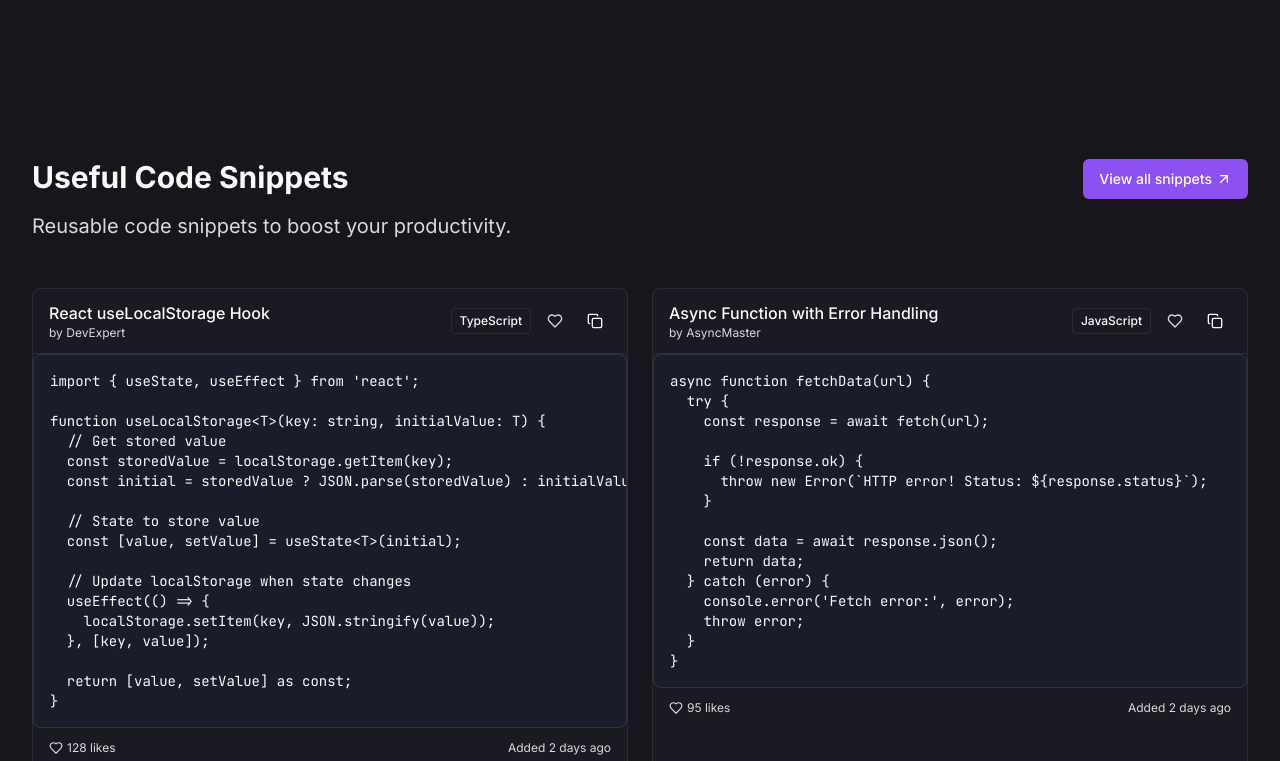
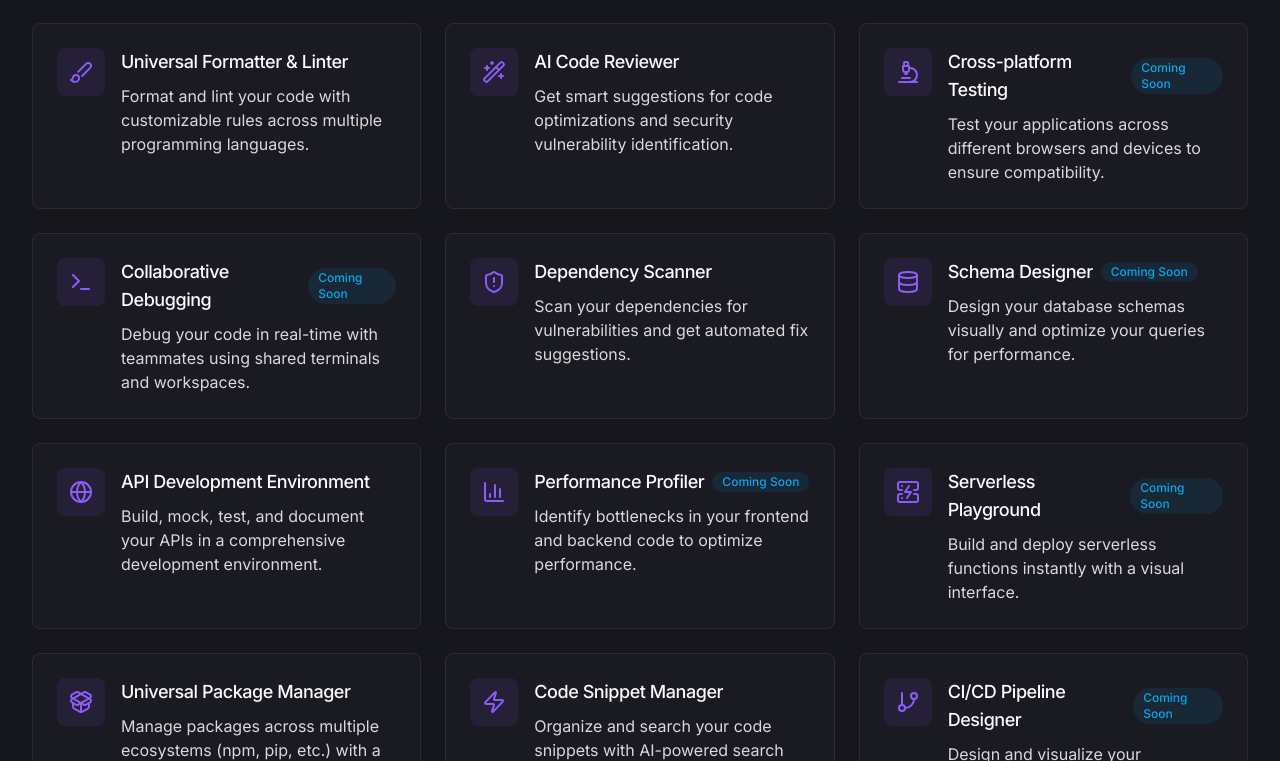
Before and after one commit to xrendani/Softverse, a React (Vite) app: page / in a window 1280 px wide. Shown: the part 1499-2260 px from the top of the page. Built offline with nearby package versions, Linux system fonts and the light colour scheme.

Commit message:
Add new features
Implement new tools and features as described in the prompt.

```diff
--- a/src/components/FeatureCard.tsx
+++ b/src/components/FeatureCard.tsx
@@ -1,28 +1,53 @@
 
 import { LucideIcon } from "lucide-react";
 import { cn } from "@/lib/utils";
+import { useState } from "react";
 
 interface FeatureCardProps {
   title: string;
   description: string;
   icon: LucideIcon;
   className?: string;
+  comingSoon?: boolean;
 }
 
-const FeatureCard = ({ title, description, icon: Icon, className }: FeatureCardProps) => {
+const FeatureCard = ({
+  title,
+  description,
+  icon: Icon,
+  className,
+  comingSoon
+}: FeatureCardProps) => {
+  const [isHovered, setIsHovered] = useState(false);
+
   return (
-    <div className={cn(
-      "group relative overflow-hidden rounded-lg border bg-card p-6 feature-card-hover",
-      className
-    )}>
+    <div
+      className={cn(
+        "group relative overflow-hidden rounded-lg border bg-card p-6 feature-card-hover transition-all duration-300",
+        isHovered && "border-softverse-purple/50 shadow-lg",
+        className
+      )}
+      onMouseEnter={() => setIsHovered(true)}
+      onMouseLeave={() => setIsHovered(false)}
+    >
       <div className="flex items-start">
-        <div className="flex-shrink-0 p-3 rounded-lg bg-softverse-purple/10">
-          <Icon className="h-6 w-6 text-softverse-purple" />
+        <div className={cn(
+          "flex-shrink-0 p-3 rounded-lg transition-colors duration-300",
+          isHovered ? "bg-softverse-purple text-white" : "bg-softverse-purple/10 text-softverse-purple"
+        )}>
+          <Icon className="h-6 w-6" />
         </div>
         <div className="ml-4">
-          <h3 className="text-lg font-medium tracking-tight group-hover:text-softverse-purple transition-colors">
-            {title}
-          </h3>
+          <div className="flex items-center gap-2">
+            <h3 className="text-lg font-medium tracking-tight group-hover:text-softverse-purple transition-colors">
+              {title}
+            </h3>
+            {comingSoon && (
+              <span className="inline-flex items-center rounded-full bg-softverse-blue/10 px-2.5 py-0.5 text-xs font-medium text-softverse-blue">
+                Coming Soon
+              </span>
+            )}
+          </div>
           <p className="mt-2 text-muted-foreground">
             {description}
           </p>
--- a/src/components/ResourceCard.tsx
+++ b/src/components/ResourceCard.tsx
@@ -1,6 +1,9 @@
 
 import { Badge } from "@/components/ui/badge";
 import { LucideIcon } from "lucide-react";
+import { ExternalLink } from "lucide-react";
+import { cn } from "@/lib/utils";
+import { useState } from "react";
 
 interface ResourceCardProps {
   title: string;
@@ -19,24 +22,37 @@ const ResourceCard = ({
   tags,
   url
 }: ResourceCardProps) => {
+  const [isHovered, setIsHovered] = useState(false);
+
   return (
     <a
       href={url}
       target="_blank"
       rel="noopener noreferrer"
-      className="group block rounded-lg border bg-card p-6 transition-all hover:shadow-md feature-card-hover"
+      className={cn(
+        "group block rounded-lg border bg-card p-6 transition-all hover:shadow-md feature-card-hover relative",
+        isHovered && "border-softverse-purple/50"
+      )}
+      onMouseEnter={() => setIsHovered(true)}
+      onMouseLeave={() => setIsHovered(false)}
     >
       <div className="flex items-start gap-4">
         <div
-          className={`flex-shrink-0 p-2 rounded-md ${color}`}
+          className={`flex-shrink-0 p-2 rounded-md ${color} transition-all duration-300`}
         >
           <Icon className="h-5 w-5 text-white" />
         </div>
 
-        <div>
-          <h3 className="font-medium group-hover:text-softverse-purple transition-colors">
-            {title}
-          </h3>
+        <div className="flex-1">
+          <div className="flex items-center justify-between">
+            <h3 className="font-medium group-hover:text-softverse-purple transition-colors">
+              {title}
+            </h3>
+            <ExternalLink className={cn(
+              "h-4 w-4 opacity-0 transition-opacity duration-300",
+              isHovered && "opacity-60"
+            )} />
+          </div>
 
           <p className="mt-2 text-sm text-muted-foreground">
             {description}
--- a/src/pages/Index.tsx
+++ b/src/pages/Index.tsx
@@ -1,5 +1,27 @@
 
-import { ArrowUpRight, Code, Database, FileCog2, Folders, Globe, Library, Lock, Share2, Sparkles } from "lucide-react";
+import {
+  ArrowUpRight,
+  Code,
+  Database,
+  FileCog2,
+  Folders,
+  Globe,
+  Library,
+  Lock,
+  Share2,
+  Sparkles,
+  Wand2,
+  Zap,
+  Terminal,
+  BarChart3,
+  ServerCrash,
+  PackageOpen,
+  Rocket,
+  ShieldAlert,
+  Microscope,
+  GitBranch,
+  Brush
+} from "lucide-react";
 import { Button } from "@/components/ui/button";
 import Navbar from "@/components/Navbar";
 import Hero from "@/components/Hero";
@@ -41,6 +63,73 @@ const Index = () => {
       title: "Smart Suggestions",
       description: "Get intelligent suggestions and insights to optimize your code and workflow.",
       icon: Sparkles,
+    },
+    // New tools
+    {
+      title: "Universal Formatter & Linter",
+      description: "Format and lint your code with customizable rules across multiple programming languages.",
+      icon: Brush,
+    },
+    {
+      title: "AI Code Reviewer",
+      description: "Get smart suggestions for code optimizations and security vulnerability identification.",
+      icon: Wand2,
+    },
+    {
+      title: "Cross-platform Testing",
+      description: "Test your applications across different browsers and devices to ensure compatibility.",
+      icon: Microscope,
+      comingSoon: true,
+    },
+    {
+      title: "Collaborative Debugging",
+      description: "Debug your code in real-time with teammates using shared terminals and workspaces.",
+      icon: Terminal,
+      comingSoon: true,
+    },
+    {
+      title: "Dependency Scanner",
+      description: "Scan your dependencies for vulnerabilities and get automated fix suggestions.",
+      icon: ShieldAlert,
+    },
+    {
+      title: "Schema Designer",
+      description: "Design your database schemas visually and optimize your queries for performance.",
+      icon: Database,
+      comingSoon: true,
+    },
+    {
+      title: "API Development Environment",
+      description: "Build, mock, test, and document your APIs in a comprehensive development environment.",
+      icon: Globe,
+    },
+    {
+      title: "Performance Profiler",
+      description: "Identify bottlenecks in your frontend and backend code to optimize performance.",
+      icon: BarChart3,
+      comingSoon: true,
+    },
+    {
+      title: "Serverless Playground",
+      description: "Build and deploy serverless functions instantly with a visual interface.",
+      icon: ServerCrash,
+      comingSoon: true,
+    },
+    {
+      title: "Universal Package Manager",
+      description: "Manage packages across multiple ecosystems (npm, pip, etc.) with a unified interface.",
+      icon: PackageOpen,
+    },
+    {
+      title: "Code Snippet Manager",
+      description: "Organize and search your code snippets with AI-powered search and tagging.",
+      icon: Zap,
+    },
+    {
+      title: "CI/CD Pipeline Designer",
+      description: "Design and visualize your continuous integration and deployment workflows.",
+      icon: GitBranch,
+      comingSoon: true,
     },
   ];
 
@@ -118,6 +207,30 @@ const Index = () => {
       tags: ["Database", "Performance", "Tutorial"],
       url: "#",
     },
+    {
+      title: "CI/CD Pipelines Guide",
+      description: "Best practices for setting up efficient CI/CD pipelines for your development workflow.",
+      icon: GitBranch,
+      color: "bg-orange-500",
+      tags: ["DevOps", "CI/CD", "Automation"],
+      url: "#",
+    },
+    {
+      title: "Security Vulnerabilities 101",
+      description: "Essential guide to understanding and preventing common security vulnerabilities.",
+      icon: ShieldAlert,
+      color: "bg-red-500",
+      tags: ["Security", "Best Practices", "Guide"],
+      url: "#",
+    },
+    {
+      title: "Serverless Computing",
+      description: "Comprehensive introduction to serverless architecture and its implementation.",
+      icon: ServerCrash,
+      color: "bg-indigo-500",
+      tags: ["Serverless", "Cloud", "Architecture"],
+      url: "#",
+    },
   ];
 
   return (
@@ -147,6 +260,7 @@ const Index = () => {
                   title={feature.title}
                   description={feature.description}
                   icon={feature.icon}
+                  comingSoon={feature.comingSoon}
                 />
               ))}
             </div>
```
